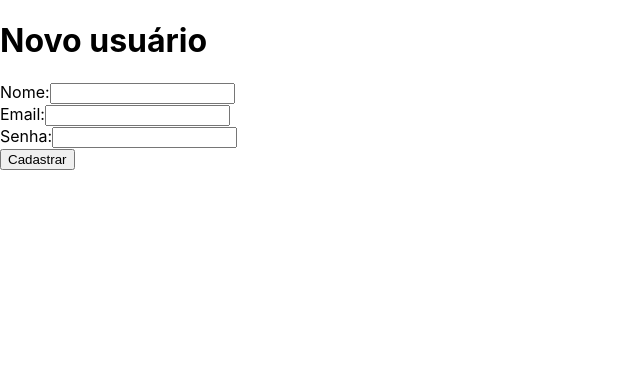
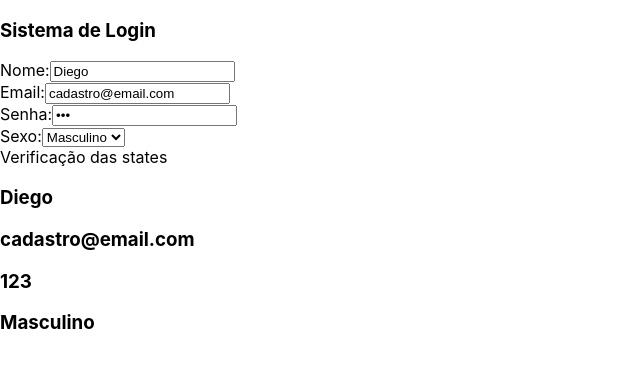
Before and after one commit to diegorofe/Biscoito-da-Sorte-React.Js, a React (Create React App) app: page / in a window 1280 px wide. Shown: the top 368 px of the page, without its empty margins (0-640 px from the left). Built offline with nearby package versions, Linux system fonts and the light colour scheme.

Commit message:
Criando função para atualizar o state

```diff
--- a/src/App.js
+++ b/src/App.js
@@ -6,52 +6,54 @@ export default class App extends Component {
 constructor(props){
   super(props);
   this.state = {
-      nome: '',
-      email: '',
-      senha: '',
-      error: ''
+      form: {
 
-  };
+      nome: 'Diego',
+      email: 'cadastro@email.com',
+      senha: '123',
+      sexo: 'Masculino'
 
-  this.cadastrar = this.cadastrar.bind(this);
+      }
+
+  }
+
+  this.dadosForm = this.dadosForm.bind(this)
+
+
 }
 
-cadastrar(event){
-
-  //desconstrução
-const {nome, email, senha} = this.state;
-
-if(nome !== '' && email !== '' && senha !== ''){
-  alert(`Nome: ${nome} \nEmail: ${email} \nSenha: ${senha}`)
-}else{
-  this.setState({error: 'Ops! Parece que está faltando algo.'})
+//função para mudar o state
+dadosForm(e) {
+  let form = this.state.form
+  form[e.target.name] = e.target.value
+  this.setState({form: form});
 }
 
-
-event.preventDefault();
-
-}
 
 render(){
   return(
     <div>
-      <h1>Novo usuário</h1>
-      {this.state.error && <p>{this.state.error}</p>}
-      <form onSubmit={this.cadastrar}>
-        <label>Nome:</label>
-        <input type="text" value={this.state.nome}
-        onChange={ (e) => this.setState({nome: e.target.value})}></input>
-          <br/>
-        <label>Email:</label>
-        <input type="email" value={this.state.email}
-        onChange={ (e) => this.setState({email: e.target.value})}></input>
-          <br/>
-        <label>Senha:</label>
-        <input type='password' value={this.state.senha}
-        onChange={ (e) => this.setState({senha: e.target.value})}></input>
-          <br/>
-        <button type="submit">Cadastrar</button>
-      </form>
+        <h3>Sistema de Login</h3>
+      Nome:
+      <input type="text" name="nome" value={this.state.form.nome}
+      onChange={this.dadosForm}></input> <br/>
+      Email:
+      <input onChange={this.dadosForm}  type="email" value= {this.state.form.email} name="email"></input> <br/>
+      Senha:
+      <input onChange={this.dadosForm}  type="password" value= {this.state.form.senha} name="senha"></input> <br/>
+      Sexo:
+      <select name="sexo" value={this.state.form.sexo} onChange={this.dadosForm}>
+        <option value="Masculino">Masculino</option>
+        <option value="Feminino">Feminino</option>
+      </select>
+
+      <div>
+    Verificação das states
+      <h3>{this.state.form.nome}</h3>
+       <h3>{this.state.form.email}</h3>
+       <h3>{this.state.form.senha}</h3>
+       <h3>{this.state.form.sexo}</h3>
+     </div>
     </div>
 
   );
```
